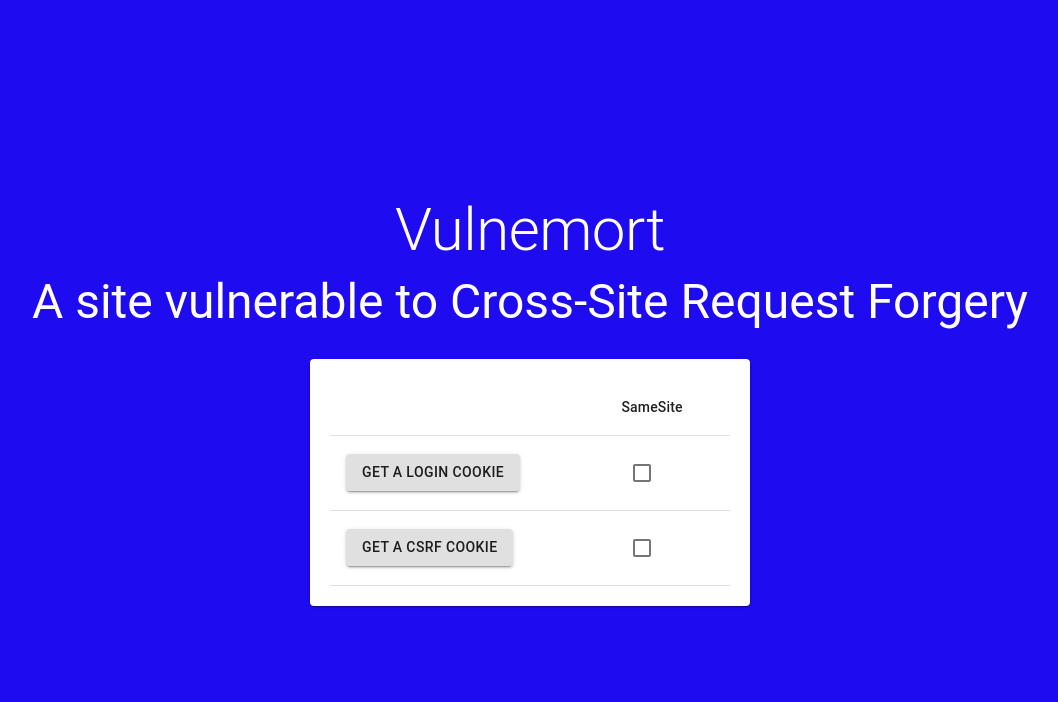
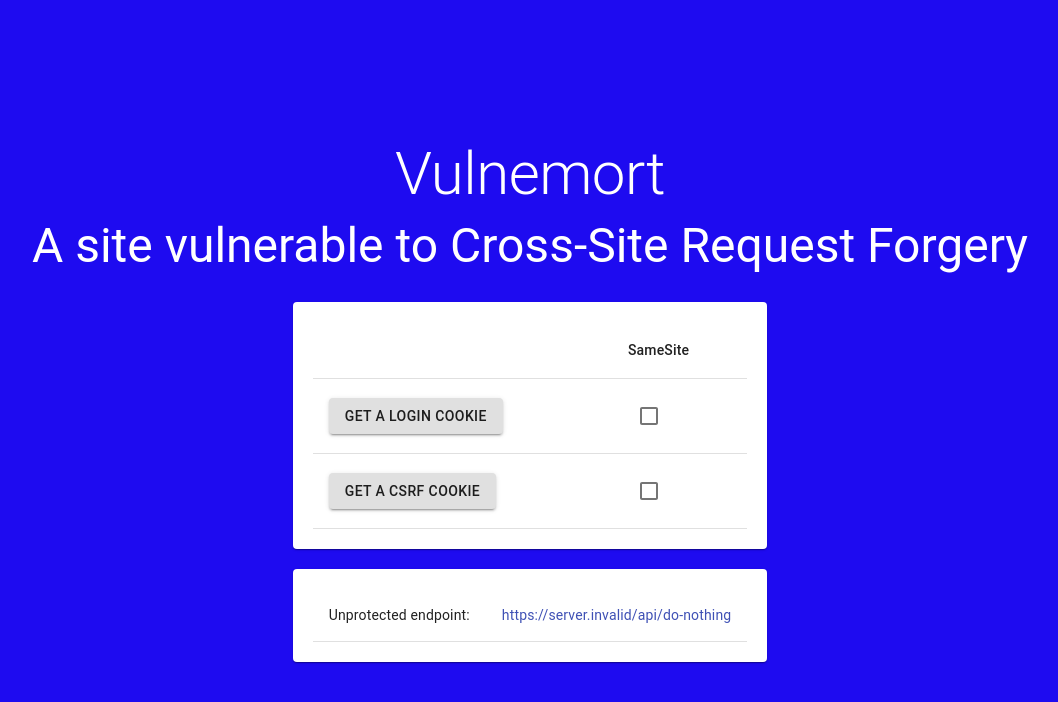
Before and after one commit to douglasnaphas/csrf-vulnerable, a React (Create React App) app: page / in a window 1280 px wide. Shown: the top 702 px of the page, without its empty margins (110-1168 px from the left). Built offline with nearby package versions, Linux system fonts and the light colour scheme; no server answers.

Commit message:
Start table of endpoints

```diff
--- a/src/App.js
+++ b/src/App.js
@@ -12,6 +12,8 @@ import Typography from "@material-ui/core/Typography";
 import { getLoginCookie } from "./lib/getLoginCookie";
 import { getCSRFCookie } from "./lib/getCSRFCookie";
 import "./App.css";
+import Link from "@material-ui/core/Link";
+import { Configs } from "./Configs";
 
 function App() {
   const [url, setUrl] = React.useState("initial url");
@@ -91,6 +93,21 @@ function App() {
             </TableBody>
           </Table>
         </Paper>
+        <br />
+        <Paper className="White-paper" style={{ minWidth: "400px" }}>
+          <Table>
+            <TableBody>
+              <TableRow>
+                <TableCell>Unprotected endpoint:</TableCell>
+                <TableCell>
+                  <Link style={{ cursor: "pointer" }}>
+                    {new URL("/api/do-nothing", Configs.apiUrl())["href"]}
+                  </Link>
+                </TableCell>
+              </TableRow>
+            </TableBody>
+          </Table>
+        </Paper>
       </div>
     </div>
   );
```
